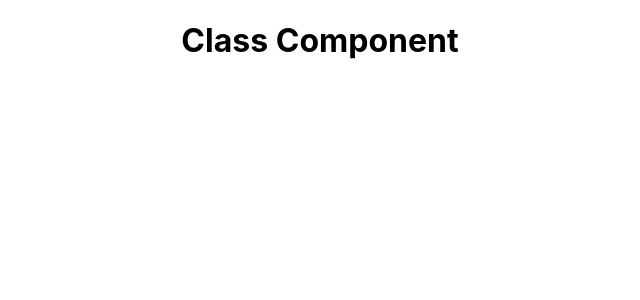
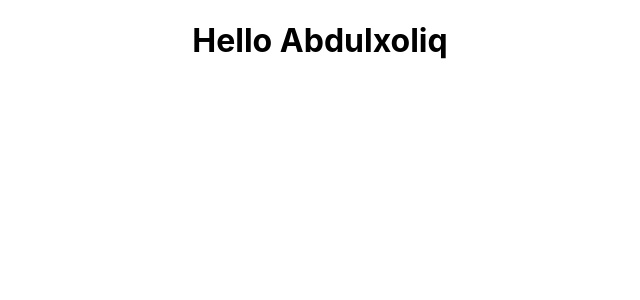
Before and after one commit to Abdulxoliq-1030/react-lessons, a React (Create React App) app in the folder react-lesson/: page / in a window 1280 px wide. Shown: the top 300 px of the page, without its empty margins (320-960 px from the left). Built offline with nearby package versions, Linux system fonts and the light colour scheme.

Commit message:
JSX and No JSX codes

```diff
--- a/react-lesson/src/App.js
+++ b/react-lesson/src/App.js
@@ -1,10 +1,10 @@
 import "./App.css";
-import Welcome from "./components/lesson-2-class-components/Welcome";
+import Hello from "./components/lesson-3-JSX/Hello";
 
 function App() {
   return (
     <div className="App">
-      <Welcome />
+      <Hello />
     </div>
   );
 }
--- /dev/null
+++ b/react-lesson/src/components/lesson-3-JSX/Hello.js
@@ -0,0 +1,19 @@
+import React from "react";
+
+const Hello = () => {
+  //     // JSX Version
+  //   return (
+  //     <>
+  //       <h1>Hello Abdulxoliq</h1>
+  //     </>
+  //   );
+
+  // NO JSX VERSION
+  return React.createElement(
+    "div",
+    { id: "hello", className: "dummyClass" },
+    React.createElement("h1", null, "Hello Abdulxoliq")
+  );
+};
+
+export default Hello;
```
